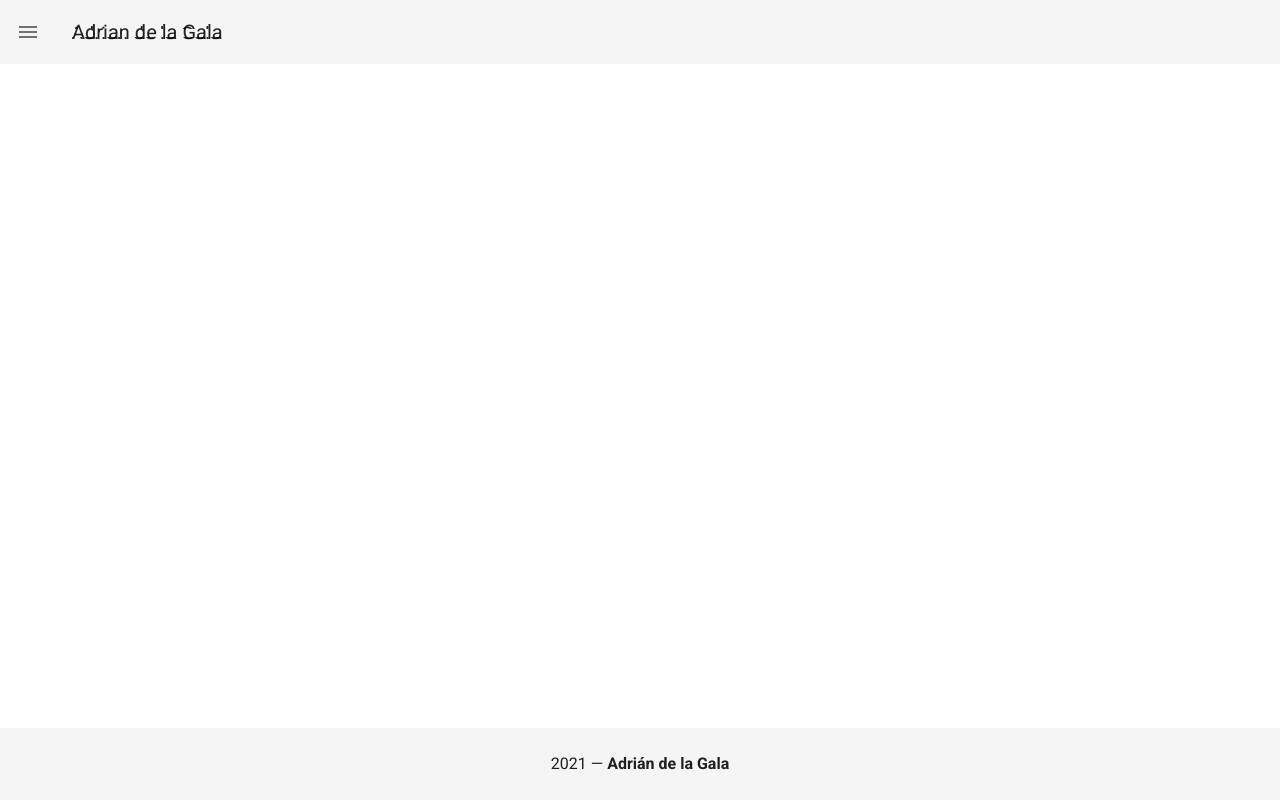
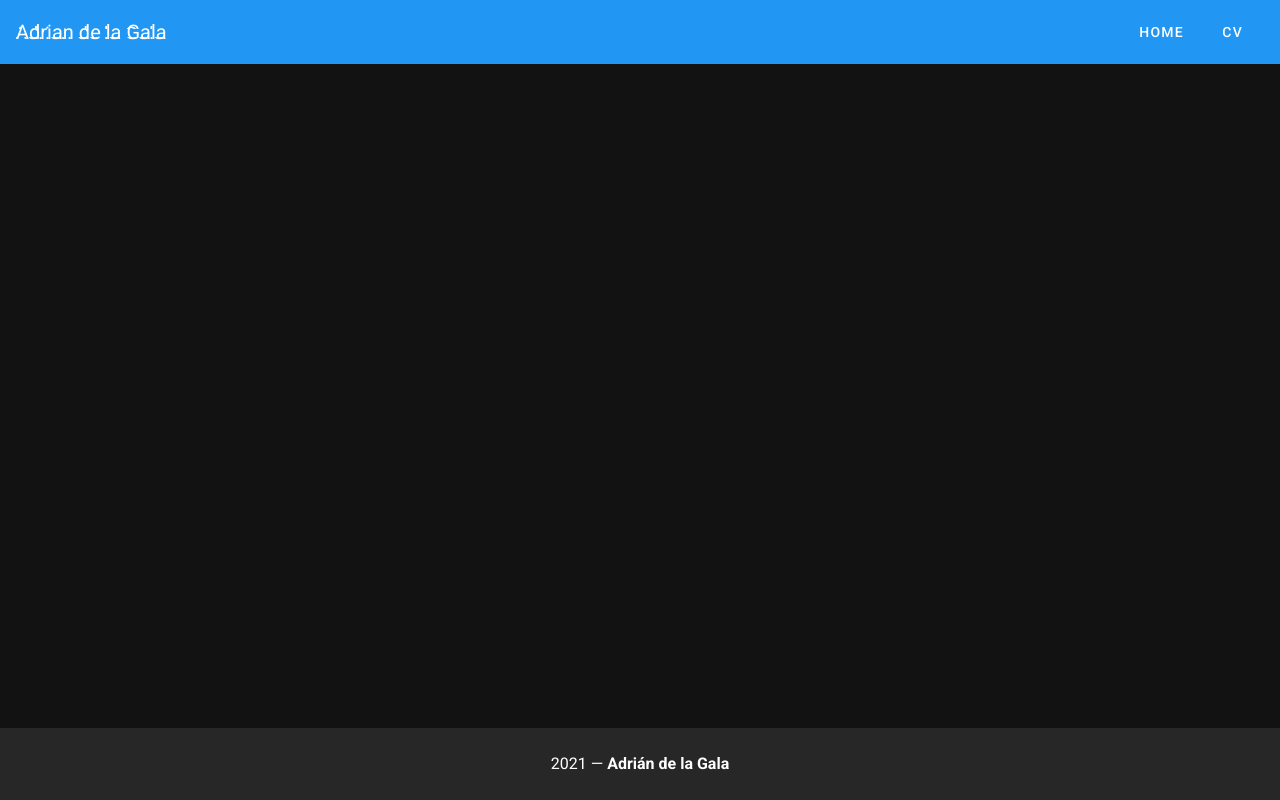
Before and after one commit to galaterro/adriandelagala, a Vue app: page / in a window 1280 px wide. Built offline with nearby package versions, Linux system fonts and the light colour scheme.

Commit message:
dark theme y quitado icono de navigation drawer

```diff
--- a/src/App.vue
+++ b/src/App.vue
@@ -4,11 +4,14 @@
       <!-- -->
     </v-navigation-drawer>
 
-    <v-app-bar app absolute flat>
-      <v-app-bar-nav-icon @click.stop="drawer = !drawer"></v-app-bar-nav-icon>
+    <v-app-bar app absolute flat color="primary">
+      <!--     <v-app-bar-nav-icon @click.stop="drawer = !drawer"></v-app-bar-nav-icon>  -->
       <v-app-bar-title shrink-on-scroll>
         <Title />
       </v-app-bar-title>
+      <v-spacer></v-spacer>
+      <v-btn text>Home</v-btn>
+      <v-btn text>CV</v-btn>
     </v-app-bar>
 
     <v-main>
--- a/src/plugins/vuetify.js
+++ b/src/plugins/vuetify.js
@@ -4,4 +4,5 @@ import Vuetify from 'vuetify/lib/framework';
 Vue.use(Vuetify);
 
 export default new Vuetify({
+      theme: { dark: true },
 });
```
